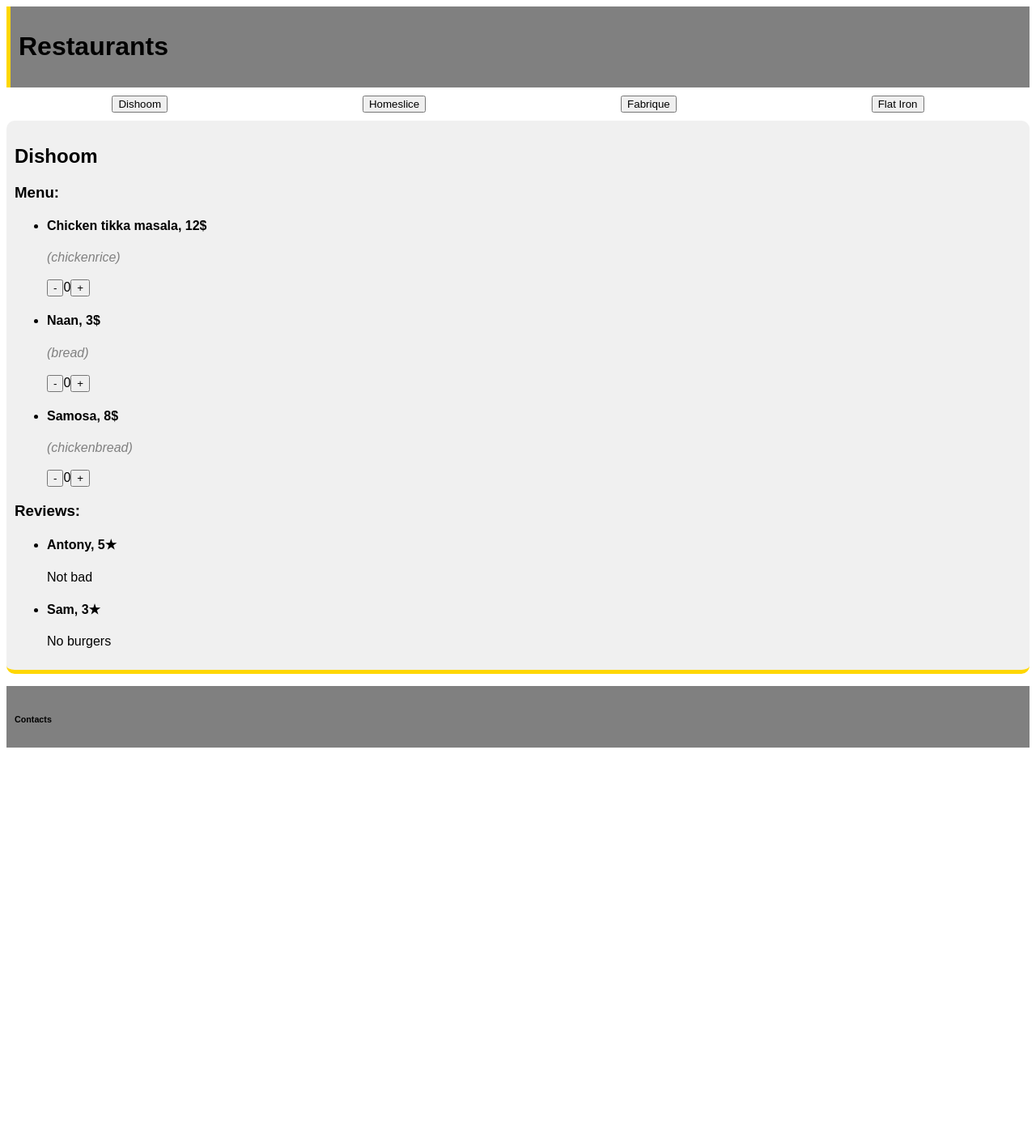
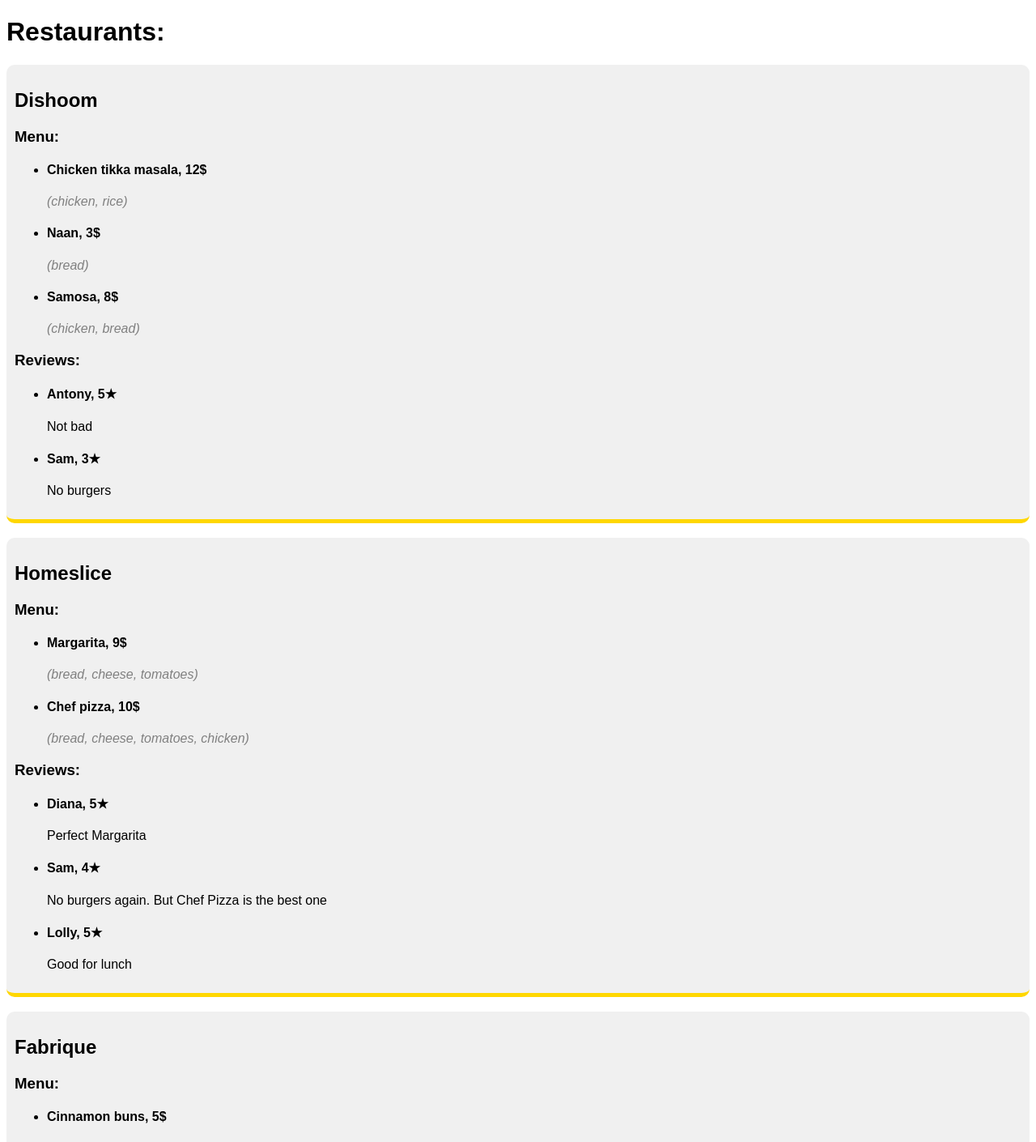
Before and after one commit to Mysterious-cactus/ReactHomework, a React (Vite) app: page / in a window 1280 px wide. Shown: the top 1410 px of the page at 81% size. Before the commit the page ends 931 px from the top, so only its background shows below. Built offline with nearby package versions, Linux system fonts and the light colour scheme.

Commit message:
Homework 2

```diff
--- a/src/components/app/app.jsx
+++ /dev/null
@@ -1,10 +0,0 @@
-import { Layout } from "../layout/component";
-import { RestaurantContent } from "../restaurantContent/component";
-
-export const App = () => {
-    return (
-        <Layout>
-            <RestaurantContent />
-        </Layout>
-    );
-};
--- a/src/components/dish/component.jsx
+++ /dev/null
@@ -1,30 +0,0 @@
-import { useState } from "react";
-
-
-const useCount = () => {
-    const max = 5;
-    const min = 0;
-    const [count, getCount] = useState(0);
-    const increment = () => {
-        getCount(count + 1 > max ? count : count + 1);
-    };
-    const decrement = () => {
-        getCount(count - 1 < min ? count : count - 1);
-    }
-    return { count, increment, decrement };
-}
-
-export const Dish = ({name, price, id, ingredients}) => {
-    const { count, decrement, increment } = useCount();
-    return (
-        id && <li>
-                    <h4>{name}, {price}$</h4>
-                    <label className="text">({ingredients.map((ingredient) => ingredient)})</label>
-                    <br />
-                    <br />
-                    <button onClick={decrement}>-</button>
-                    {count}
-                    <button onClick={increment}>+</button>
-                </li>
-    );
-};
--- a/src/components/footer/component.jsx
+++ /dev/null
@@ -1,7 +0,0 @@
-export const Footer = () => {
-    return (
-        <div style={{backgroundColor: "gray", height: "7vh", padding: "10px", marginTop: "15px"}}>
-            <h6>Contacts</h6>
-        </div>
-    );
-};
--- a/src/components/header/component.jsx
+++ /dev/null
@@ -1,9 +0,0 @@
-import "./header.css"
-
-export const Header = () => {
-    return (
-        <div className="header-container">
-            <h1>Restaurants</h1>
-        </div>
-    );
-};
--- a/src/components/header/header.css
+++ /dev/null
@@ -1,5 +0,0 @@
-.header-container {
-    background-color: gray;
-    border-left: 5px solid gold;
-    padding: 10px;
-}
--- a/src/components/layout/component.jsx
+++ /dev/null
@@ -1,12 +0,0 @@
-import { Footer } from "../footer/component";
-import { Header } from "../header/component";
-
-export const Layout = ({children}) => {
-    return (
-        <div>
-            <Header />
-            {children}
-            <Footer />
-        </div>
-    );
-};
--- a/src/components/restaurantContent/component.jsx
+++ /dev/null
@@ -1,51 +0,0 @@
-import { useState } from 'react';
-import { restaurants } from '../../../data/mock'
-import './restaurantContent.css'
-import { Dish } from '../dish/component';
-
-export const RestaurantContent = () => {
-    const [restaurantId, getRestaurant] = useState(restaurants[0].id);
-
-    const showRestaurant = (restaurantId) => {
-        getRestaurant(restaurantId);
-    };
-
-    return (
-        <>
-            <div className='button-container'>
-                {
-                    restaurants.map((r) =>
-                        <button onClick={(e) => {
-                            showRestaurant(r.id);}}>{r.name}</button>
-                    )
-                }
-            </div>
-           { restaurants.map((restaurant) =>
-                restaurant.id == restaurantId
-                    ? (<div className='restaurant-container'>
-                        <h2>{restaurant.name}</h2>
-                        <h3>Menu:</h3>
-                        <ul>
-                            {restaurant.menu.map((dish) =>
-                                <Dish id={dish.id} name={dish.name} price={dish.price} ingredients={dish.ingredients} />
-                            )}
-                        </ul>
-                        <h3>Reviews:</h3>
-                        <ul>
-                            {restaurant.reviews && restaurant.reviews.length
-                                ? restaurant.reviews.map((review) =>
-                                    <li>
-                                        <h4>{review.user}, {review.rating}★</h4>
-                                        <p>{review.text}</p>
-                                    </li>
-                                )
-                                : <h4>No reviews</h4>
-                            }
-                        </ul>
-                     </div>)
-                    : <></>
-
-            )}
-        </>
-    );
-};
--- a/src/components/restaurantContent/restaurantContent.css
+++ /dev/null
@@ -1,5 +0,0 @@
-.button-container {
-    margin: 10px;
-    display: flex;
-    justify-content: space-around;
-}
--- a/src/main.jsx
+++ b/src/main.jsx
@@ -1,7 +1,121 @@
+import React from 'react'
 import ReactDOM from 'react-dom/client'
+import { restaurants } from '../data/mock'
 import '../style/main.css'
-import { App } from './components/app/app'
 
 ReactDOM.createRoot(document.getElementById('root')).render(
-  <App />
-);
+  <div>
+    <h1>Restaurants:</h1>
+    <div className='restaurant-container'>
+      <h2>{restaurants[0].name}</h2>
+      <h3>Menu:</h3>
+      <ul>
+        <li>
+          <h4>{restaurants[0].menu[0].name}, {restaurants[0].menu[0].price}$</h4>
+          <label>({restaurants[0].menu[0].ingredients[0]}, {restaurants[0].menu[0].ingredients[1]})</label>
+        </li>
+        <li>
+          <h4>{restaurants[0].menu[1].name}, {restaurants[0].menu[1].price}$</h4>
+          <label>({restaurants[0].menu[1].ingredients[0]})</label>
+        </li>
+        <li>
+          <h4>{restaurants[0].menu[2].name}, {restaurants[0].menu[2].price}$</h4>
+          <label>({restaurants[0].menu[2].ingredients[0]}, {restaurants[0].menu[2].ingredients[1]})</label>
+        </li>
+      </ul>
+      <h3>Reviews:</h3>
+      <ul>
+        <li>
+          <h4>{restaurants[0].reviews[0].user}, {restaurants[0].reviews[0].rating}★</h4>
+          <p>{restaurants[0].reviews[0].text}</p>
+        </li>
+        <li>
+          <h4>{restaurants[0].reviews[1].user}, {restaurants[0].reviews[1].rating}★</h4>
+          <p>{restaurants[0].reviews[1].text}</p>
+        </li>
+      </ul>
+    </div>
+    <br />
+    <div className='restaurant-container'>
+      <h2>{restaurants[1].name}</h2>
+      <h3>Menu:</h3>
+      <ul>
+        <li>
+          <h4>{restaurants[1].menu[0].name}, {restaurants[1].menu[0].price}$</h4>
+          <label>({restaurants[1].menu[0].ingredients[0]}, {restaurants[1].menu[0].ingredients[1]}, {restaurants[1].menu[0].ingredients[2]})</label>
+        </li>
+        <li>
+          <h4>{restaurants[1].menu[1].name}, {restaurants[1].menu[1].price}$</h4>
+          <label>({restaurants[1].menu[1].ingredients[0]}, {restaurants[1].menu[1].ingredients[1]}, {restaurants[1].menu[1].ingredients[2]}, {restaurants[1].menu[1].ingredients[3]})</label>
+        </li>
+      </ul>
+      <h3>Reviews:</h3>
+      <ul>
+        <li>
+          <h4>{restaurants[1].reviews[0].user}, {restaurants[1].reviews[0].rating}★</h4>
+          <p>{restaurants[1].reviews[0].text}</p>
+        </li>
+        <li>
+          <h4>{restaurants[1].reviews[1].user}, {restaurants[1].reviews[1].rating}★</h4>
+          <p>{restaurants[1].reviews[1].text}</p>
+        </li>
+        <li>
+          <h4>{restaurants[1].reviews[2].user}, {restaurants[1].reviews[2].rating}★</h4>
+          <p>{restaurants[1].reviews[2].text}</p>
+        </li>
+      </ul>
+    </div>
+    <br />
+    <div className='restaurant-container'>
+      <h2>{restaurants[2].name}</h2>
+      <h3>Menu:</h3>
+      <ul>
+        <li>
+          <h4>{restaurants[2].menu[0].name}, {restaurants[2].menu[0].price}$</h4>
+          <label>({restaurants[2].menu[0].ingredients[0]})</label>
+        </li>
+        <li>
+          <h4>{restaurants[2].menu[1].name}, {restaurants[2].menu[1].price}$</h4>
+          <label>({restaurants[2].menu[1].ingredients[0]}, {restaurants[2].menu[1].ingredients[1]})</label>
+        </li>
+        <li>
+          <h4>{restaurants[2].menu[2].name}, {restaurants[2].menu[2].price}$</h4>
+          <label>({restaurants[2].menu[2].ingredients[0]})</label>
+        </li>
+      </ul>
+      <h3>Reviews:</h3>
+      <ul>
+        <li>
+          <h4>{restaurants[2].reviews[0].user}, {restaurants[2].reviews[0].rating}★</h4>
+          <p>{restaurants[2].reviews[0].text}</p>
+        </li>
+      </ul>
+    </div>
+    <br />
+    <div className='restaurant-container'>
+      <h2>{restaurants[3].name}</h2>
+      <h3>Menu:</h3>
+      <ul>
+        <li>
+          <h4>{restaurants[3].menu[0].name}, {restaurants[3].menu[0].price}$</h4>
+          <label>({restaurants[3].menu[0].ingredients[0]})</label>
+        </li>
+        <li>
+          <h4>{restaurants[3].menu[1].name}, {restaurants[3].menu[1].price}$</h4>
+          <label>({restaurants[3].menu[1].ingredients[0]}, {restaurants[3].menu[1].ingredients[1]})</label>
+        </li>
+      </ul>
+      <h3>Reviews:</h3>
+      <ul>
+        <li>
+          <h4>{restaurants[3].reviews[0].user}, {restaurants[3].reviews[0].rating}★</h4>
+          <p>{restaurants[3].reviews[0].text}</p>
+        </li>
+        <li>
+          <h4>{restaurants[3].reviews[1].user}, {restaurants[3].reviews[1].rating}★</h4>
+          <p>{restaurants[3].reviews[1].text}</p>
+        </li>
+      </ul>
+    </div>
+  </div>
+)
--- a/style/main.css
+++ b/style/main.css
@@ -9,7 +9,7 @@
     border-bottom: 5px solid gold;
 }
 
-.text {
+label {
     font-style: italic;
     color: gray;
 }
```
Also changed, not shown: 1 other file (tests, documents, lock files or other folders).
